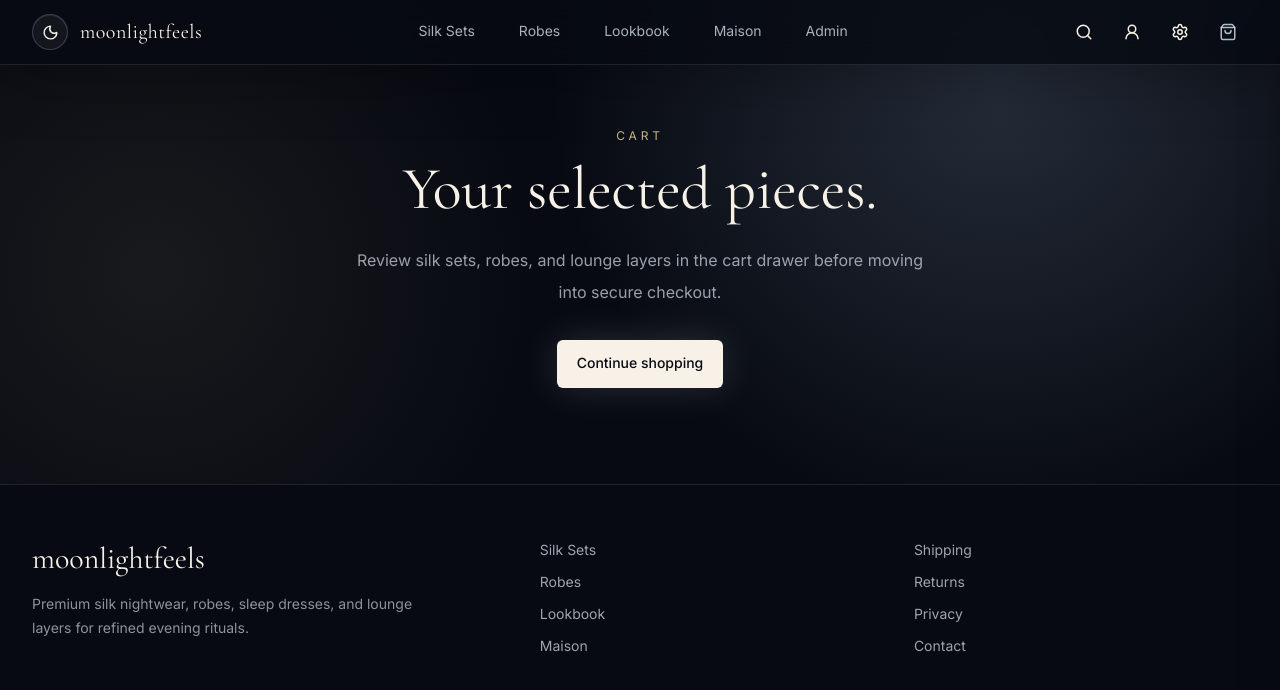
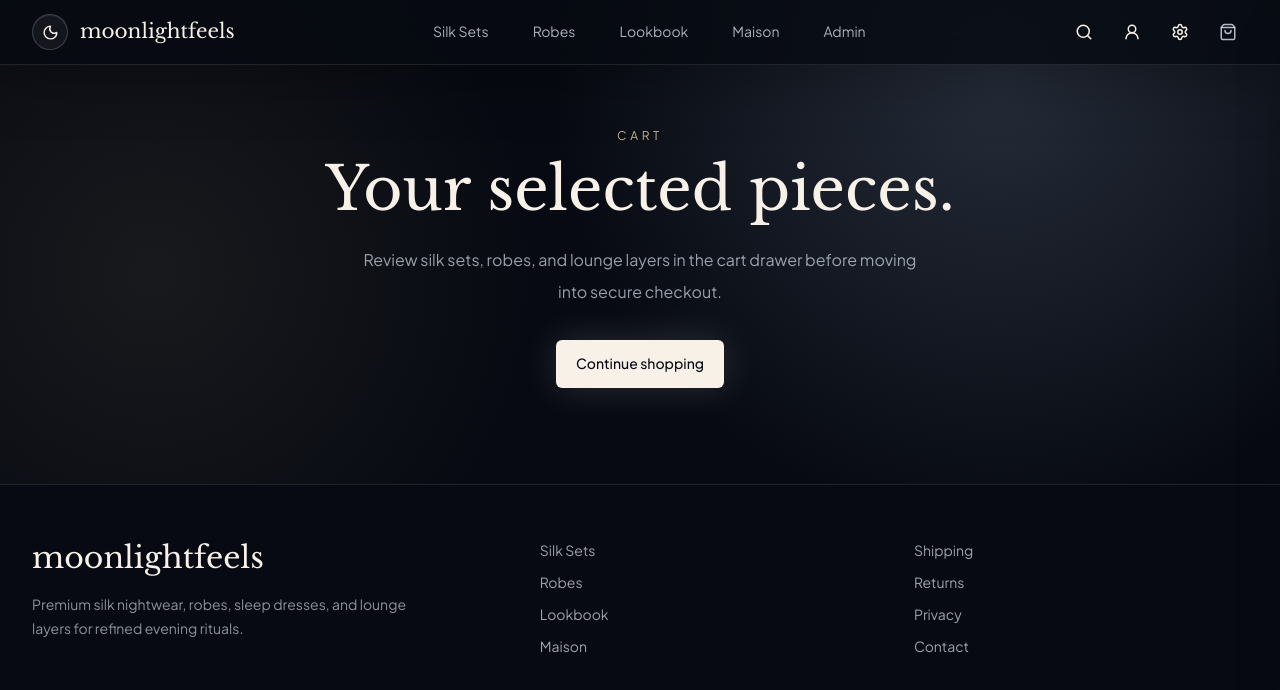
Before and after one commit to rohnn-afk/Moonlight-web, a Next.js app: page /cart in a window 1280 px wide. Shown: the top 690 px of the page. Built offline with nearby package versions, Linux system fonts and the light colour scheme.

Commit message:
Upgrade brand typography

```diff
--- a/src/app/globals.css
+++ b/src/app/globals.css
@@ -39,6 +39,7 @@ body {
   color: var(--foreground);
   font-family: var(--font-sans), Arial, Helvetica, sans-serif;
   text-rendering: geometricPrecision;
+  font-feature-settings: "kern", "liga", "calt";
 }
 
 a {
@@ -59,6 +60,7 @@ select {
 
 .editorial-serif {
   font-family: var(--font-serif), Georgia, serif;
+  letter-spacing: 0;
 }
 
 .moon-panel {
--- a/src/app/layout.tsx
+++ b/src/app/layout.tsx
@@ -1,19 +1,20 @@
 import type { Metadata } from "next";
-import { Cormorant_Garamond, Inter } from "next/font/google";
+import { Libre_Baskerville, Plus_Jakarta_Sans } from "next/font/google";
 import "./globals.css";
 import { SiteFooter } from "@/components/layout/site-footer";
 import { SiteHeader } from "@/components/layout/site-header";
 import { CartDrawer } from "@/components/cart/cart-drawer";
 import { siteConfig } from "@/config/site";
 
-const sans = Inter({
+const sans = Plus_Jakarta_Sans({
   subsets: ["latin"],
+  weight: ["400", "500", "600", "700"],
   variable: "--font-sans",
 });
 
-const serif = Cormorant_Garamond({
+const serif = Libre_Baskerville({
   subsets: ["latin"],
-  weight: ["400", "500", "600"],
+  weight: ["400", "700"],
   variable: "--font-serif",
 });
 
```
